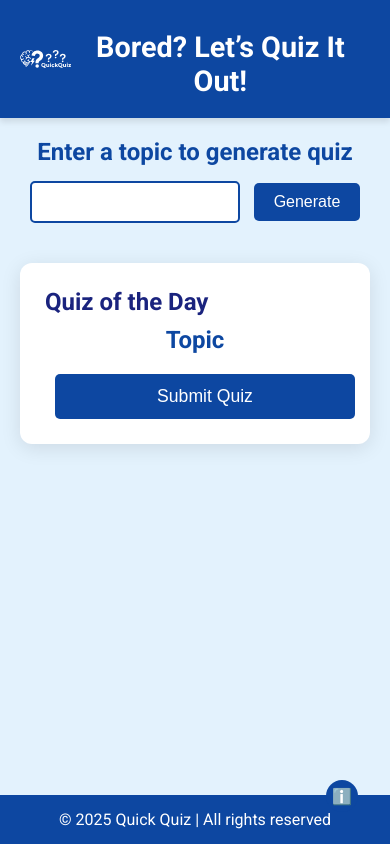
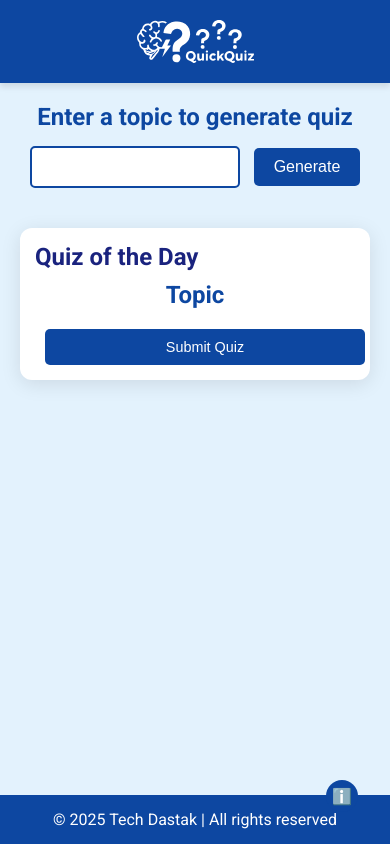
Before and after one commit to haroon-90/QuickQuiz, a plain HTML site: page index.html in a window 390 px wide. Drawn offline with Linux system fonts and the light colour scheme.

Commit message:
Responsive bug fixed

```diff
--- a/index.html
+++ b/index.html
@@ -58,7 +58,7 @@
     </main>
 
     <footer>
-        <p>&copy; 2025 Quick Quiz | All rights reserved</p>
+        <p>&copy; 2025 Tech Dastak | All rights reserved</p>
     </footer>
 
     <div class="about">ℹ️</div>
--- a/styles3.css
+++ b/styles3.css
@@ -76,20 +76,25 @@ main {
     display: none;
     position: fixed;
     z-index: 9999;
-    left: 0; top: 0; right: 0; bottom: 0;
-    background: rgba(0,0,0,0.5);
+    left: 0;
+    top: 0;
+    right: 0;
+    bottom: 0;
+    background: rgba(0, 0, 0, 0.5);
     align-items: center;
     justify-content: center;
 }
+
 .aboutContent {
     background: #fff;
     padding: 32px 24px;
     border-radius: 12px;
-    box-shadow: 0 2px 16px rgba(0,0,0,0.2);
+    box-shadow: 0 2px 16px rgba(0, 0, 0, 0.2);
     min-width: 300px;
     text-align: center;
     border: 3px solid var(--primary-light);
 }
+
 .aboutContent button {
     margin-top: 16px;
     padding: 8px 20px;
@@ -269,3 +274,33 @@ footer {
         opacity: 1;
     }
 }
+
+@media (max-width: 768px) {
+    header h2 {
+        display: none;
+    }
+
+    header img {
+        width: 30vw;
+    }
+
+    header {
+        flex-direction: column;
+        align-items: center;
+    }
+
+    #quiz-section {
+        padding: 15px;
+    }
+
+    .quiz_card {
+        padding: 15px;
+    }
+
+    #submit-quiz,
+    #retry-quiz {
+        padding: 10px;
+        font-size: 0.9rem;
+    }
+
+}
```
